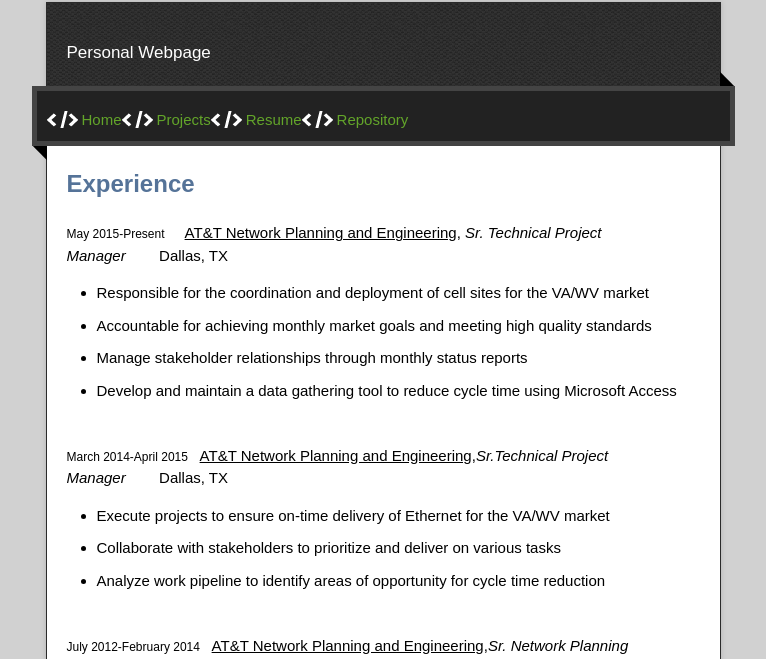
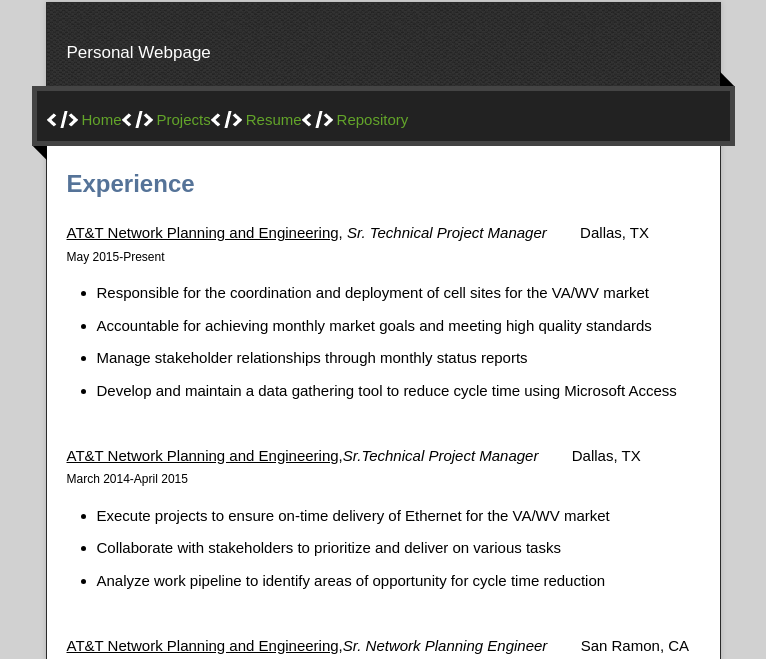
Before and after one commit to SheltonKevin/Home, a plain HTML site: page index.html in a window 1280 px wide. Both pictures are taken after a click on the link "Resume". Shown: the part 128-787 px from the top of the page, without its empty margins (257-1023 px from the left). Drawn offline with nearby package versions, Linux system fonts and the light colour scheme.

Commit message:
Update index.html

```diff
--- a/index.html
+++ b/index.html
@@ -51,8 +51,8 @@
 <!-- This is the resume part -->
 <div  id="resume">
 <H2>Experience</H2>
-  <small>May 2015-Present</small>&nbsp;&nbsp;&nbsp;&nbsp;
   <u>AT&T Network Planning and Engineering</u>, <i>Sr. Technical Project Manager</i>&nbsp;&nbsp;&nbsp;&nbsp;&nbsp;&nbsp;&nbsp;&nbsp;Dallas, TX
+  <br><small>May 2015-Present</small>&nbsp;&nbsp;&nbsp;&nbsp;
   <ul>
     <li>Responsible for the coordination and deployment of cell sites for the VA/WV market  </li>
     <li>Accountable for achieving monthly market goals and meeting high quality standards </li>
@@ -60,16 +60,17 @@
     <li>Develop and maintain a data gathering tool to reduce cycle time using Microsoft Access</li>
   </ul>
   <br>
-  <small>March 2014-April 2015</small>&nbsp;&nbsp;
   <u>AT&T Network Planning and Engineering</u>,<i>Sr.Technical Project Manager</i>&nbsp;&nbsp;&nbsp;&nbsp;&nbsp;&nbsp;&nbsp;&nbsp;Dallas, TX
+  <br><small>March 2014-April 2015</small>&nbsp;&nbsp;
   <ul>
     <li>Execute projects to ensure on-time delivery of Ethernet for the VA/WV market</li>
     <li>Collaborate with stakeholders to prioritize and deliver on various tasks</li>
     <li>Analyze work pipeline to identify areas of opportunity for cycle time reduction </li>
   </ul>
   <br>
-  <small>July 2012-February 2014</small>&nbsp;&nbsp;
-  <u>AT&T Network Planning and Engineering</u>,<i>Sr. Network Planning Engineer</i>&nbsp;San Ramon, CA
+
+  <u>AT&T Network Planning and Engineering</u>,<i>Sr. Network Planning Engineer</i>&nbsp;&nbsp;&nbsp;&nbsp;&nbsp;&nbsp;&nbsp;&nbsp;San Ramon, CA
+  <br><small>July 2012-February 2014</small>&nbsp;&nbsp;
   <ul>
     <li>Provide short term strategic planning for network power technologies</li>
     <li>Collaborate with market specialist to prioritize projects based on budget restraints and capacity requirements</li>
```
